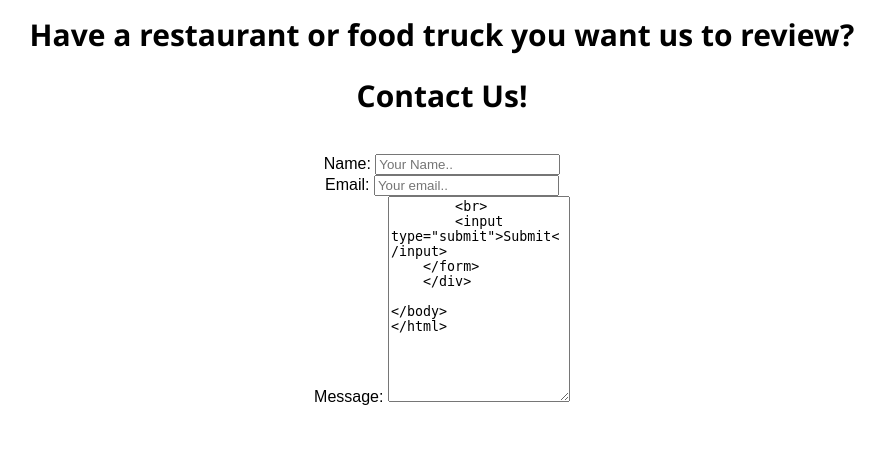
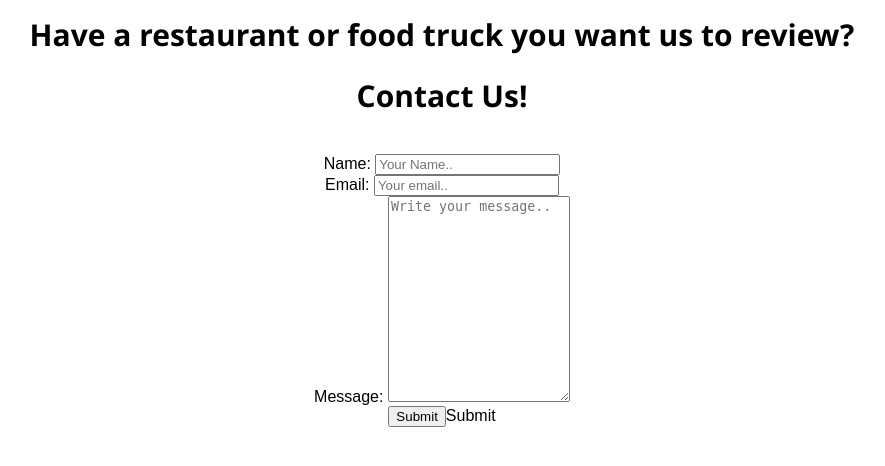
Before and after one commit to shanef97/CIS-1051-Final-Project, a Flask app: page /contact in a window 1280 px wide. Shown: the part 164-630 px from the top of the page, without its empty margins (198-1083 px from the left). Run offline with Flask 3, Linux system fonts and the light colour scheme.

Commit message:
css changes

```diff
--- a/templates/contact.html
+++ b/templates/contact.html
@@ -15,7 +15,7 @@
     </div>
     <br>
     <div class="content">
-    <form name="feedback-form" id="feedback-form">
+    <form name="feedback-form" id="feedback-form" style="width: auto;">
         <label for="name">Name:</label>
         <input type="text" id="name" name="name" placeholder="Your Name..">
         <br>
@@ -23,7 +23,7 @@
         <input type="text"  id="email" name="email" placeholder="Your email..">
         <br>
         <label for="message">Message:</label>
-        <textarea id="message" name="message" placeholder="Write your message.." style="height: 200px;">
+        <textarea id="message" name="message" placeholder="Write your message.." style="height: 200px;"></textarea>
         <br>
         <input type="submit">Submit</input>
     </form>
```
